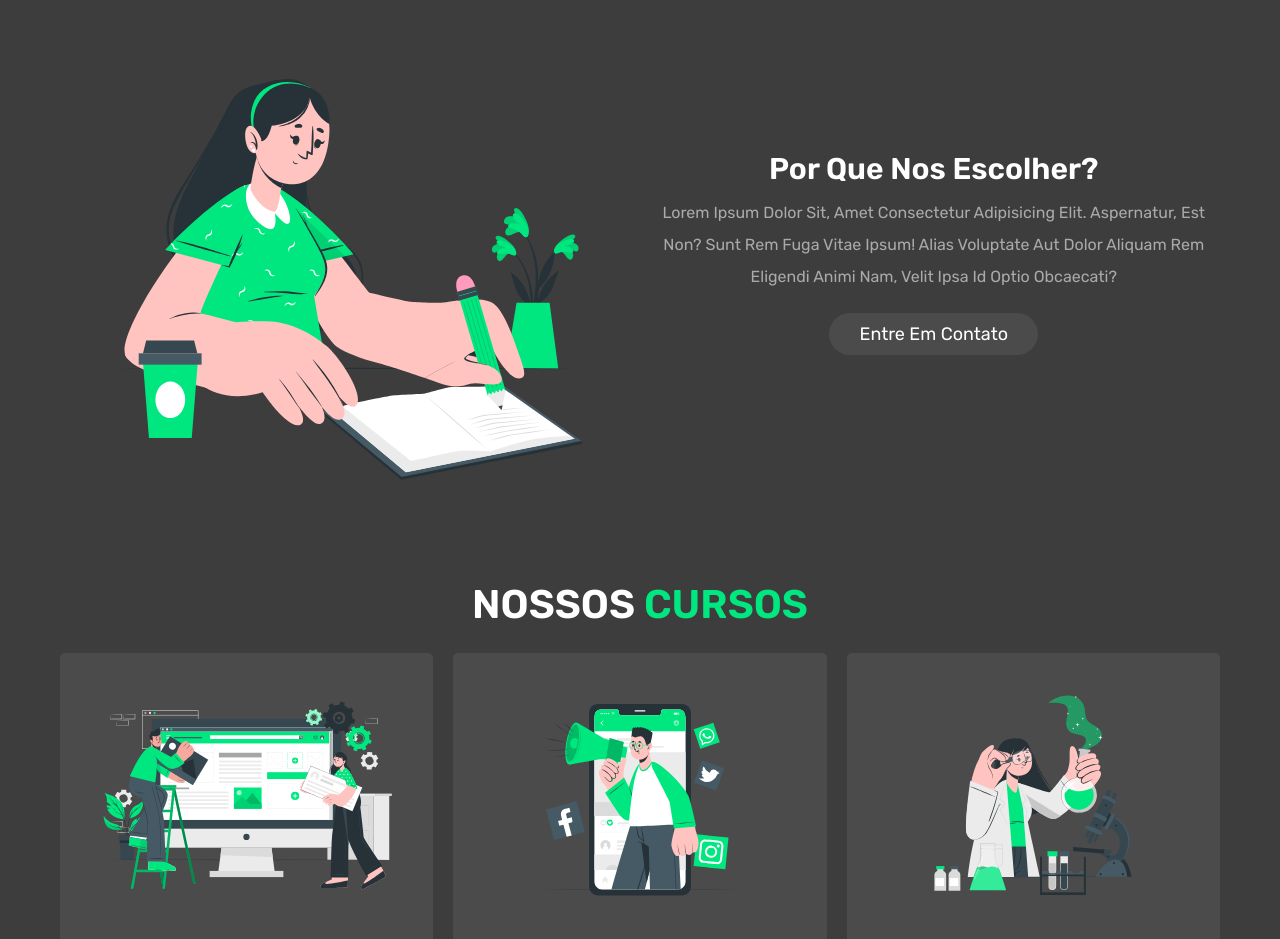
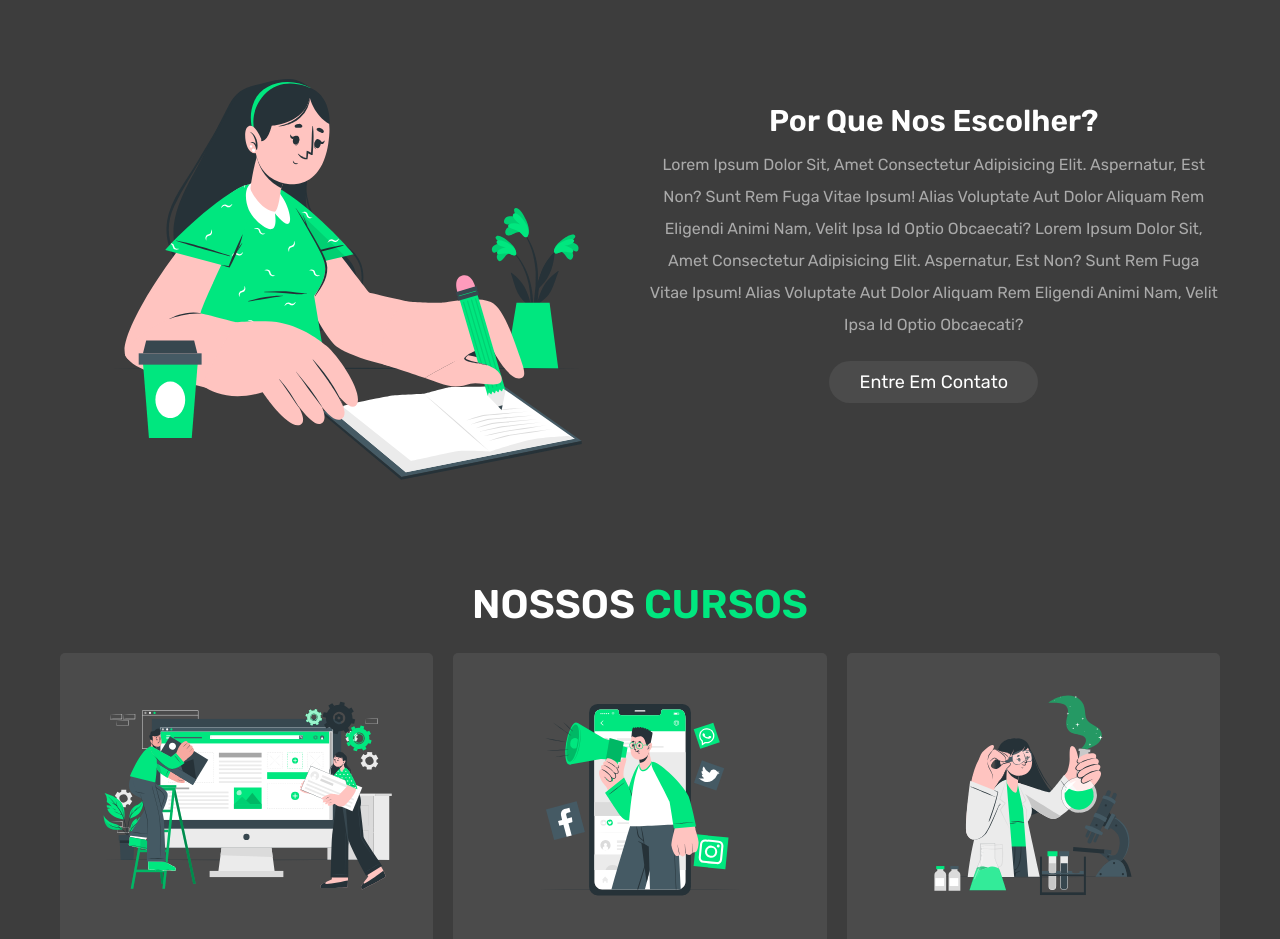
Before and after one commit to NicolasFiorese/Educa, a plain HTML site: page index.html in a window 1280 px wide. Shown: the part 860-1799 px from the top of the page. Drawn offline with nearby package versions, Linux system fonts and the light colour scheme.

Commit message:
Update index.html

```diff
--- a/index.html
+++ b/index.html
@@ -4,7 +4,7 @@
     <meta charset="UTF-8" />
     <meta http-equiv="X-UA-Compatible" content="IE=edge" />
     <meta name="viewport" content="width=device-width, initial-scale=1.0" />
-    <title>Site Responsivo de Educação Online</title>
+    <title>Site Responsivo de Educação</title>
     <!-- link css -->
     <link rel="stylesheet" href="style.css" />
     <!-- font awesome cdn link -->
@@ -107,6 +107,9 @@
         <div class="content">
           <h3>por que nos escolher?</h3>
           <p>
+            Lorem ipsum dolor sit, amet consectetur adipisicing elit.
+            Aspernatur, est non? Sunt rem fuga vitae ipsum! Alias voluptate aut
+            dolor aliquam rem eligendi animi nam, velit ipsa id optio obcaecati?
             Lorem ipsum dolor sit, amet consectetur adipisicing elit.
             Aspernatur, est non? Sunt rem fuga vitae ipsum! Alias voluptate aut
             dolor aliquam rem eligendi animi nam, velit ipsa id optio obcaecati?
```
